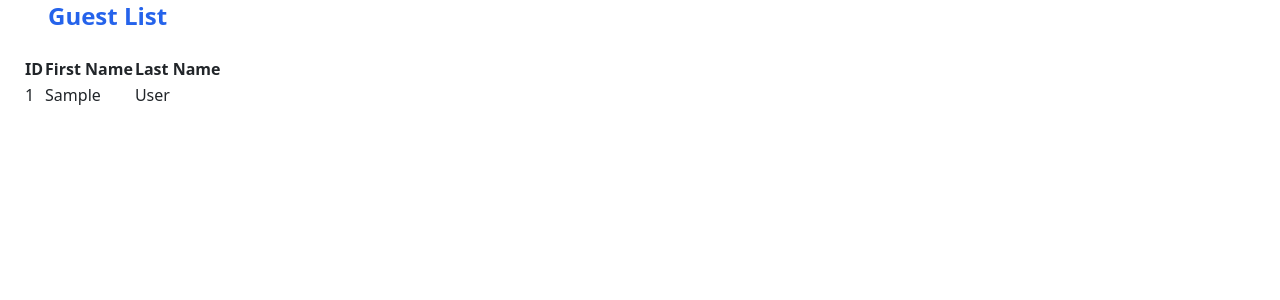
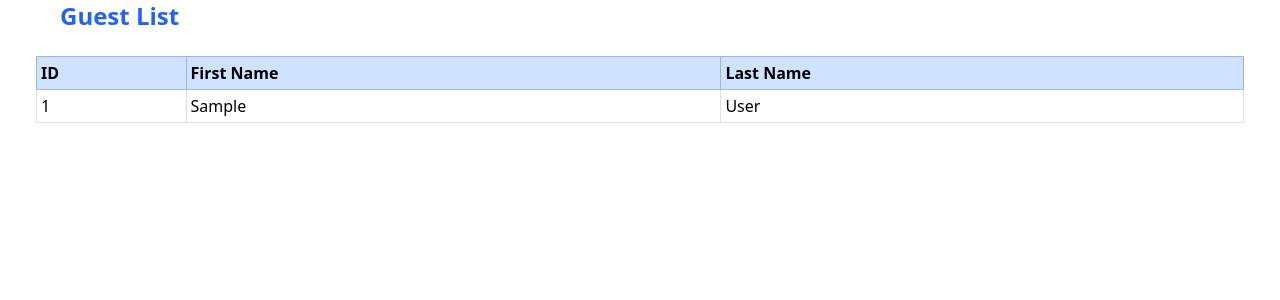
Before and after one commit to MKing301/fastapi-example, a FastAPI app: page /people in a window 1280 px wide. Shown: the top 300 px of the page. Run offline with FastAPI, Linux system fonts and the light colour scheme; tables that the repository leaves empty hold one stand-in row (values such as "Sample post"); parts of the project's set-up code (start-up, migrations or seed data) failed here and were passed over; some libraries are stand-ins or nearby versions.

Commit message:
Update people template classes

```diff
--- a/guestbook/templates/people.html
+++ b/guestbook/templates/people.html
@@ -1,14 +1,18 @@
 {% extends 'base.html' %}
 {% block page_content %}
+<div class="container-fluid">
     <div class="mx-4">
         <p class="text-blue-600 text-2xl font-bold mb-4">Guest List</p>
     </div>
-<table>
+    <table id="people" class="table table-sm table-hover table-responsive-sm table-bordered" style="width:100%">
+        <thead class="table-primary">
             <tr>
-        <th>ID</th>
-        <th>First Name</th>
-        <th>Last Name</th>
+            <th class="fit">ID</th>
+            <th class="fit">First Name</th>
+            <th class="fit">Last Name</th>
             </tr>
+        </thead>
+        <tbody>
             {% for person in people %}
             <tr>
                 <td>{{person.id}}</td>
@@ -16,5 +20,7 @@
                 <td>{{person.last_name}}</td>
             </tr>
             {% endfor %}
+        </tbody>
     </table>
+</div>
 {% endblock %}
```
Lines whose indentation alone changed are shown as unchanged.
